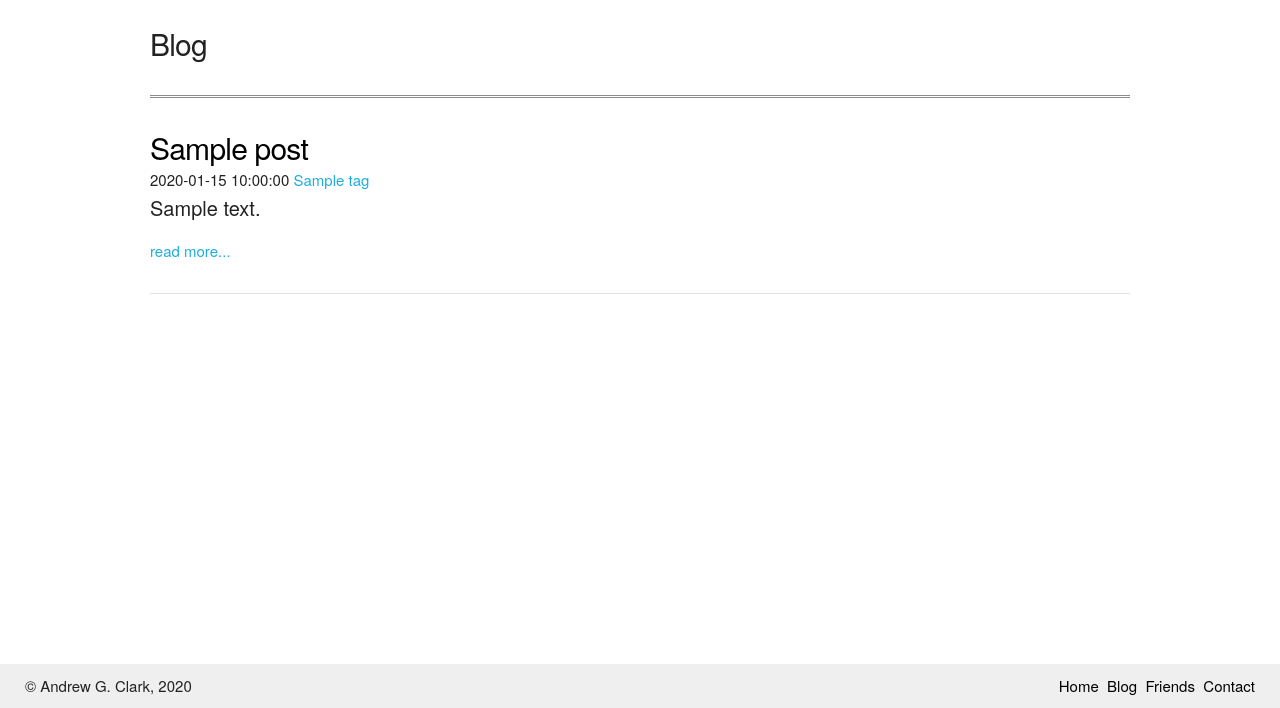
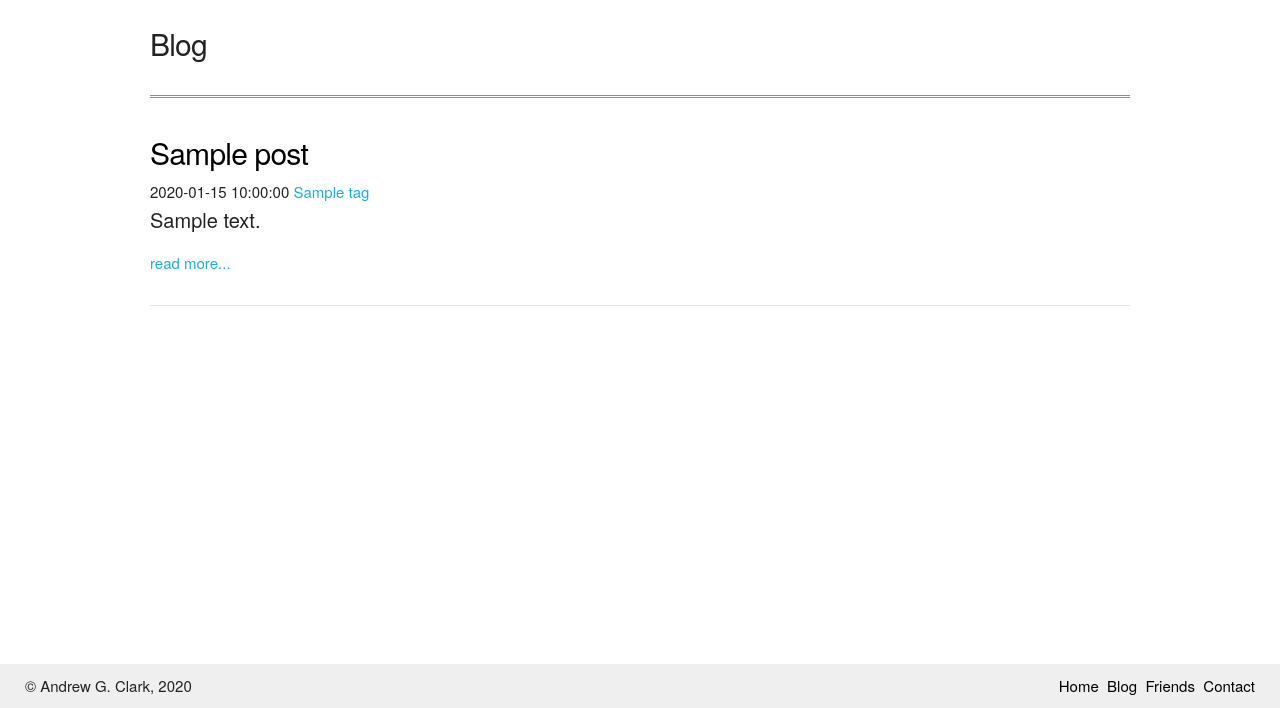
Before and after one commit to agclark12/blog_md, a Flask app: template blog_md/templates/posts.html in a window 1280 px wide. Shown: the part 92-800 px from the top of the page. Run offline with Flask 2, Linux system fonts and the light colour scheme; the template is opened without the code that fills it: most values are stand-ins (such as "Sample title", 1, 10 or a date in 2020); parts of the project's set-up code (start-up, migrations or seed data) failed here and were passed over; some libraries are stand-ins or nearby versions; grey boxes are pictures that could not be loaded.

Commit message:
little formatting issue for the blog post titles

```diff
--- a/blog_md/templates/posts.html
+++ b/blog_md/templates/posts.html
@@ -9,7 +9,7 @@
 <hr class="double">
 {% for post in posts %}
     <div>
-        <h4 class="reduce-whitespace"><a href="{{ url_for('post', name=post.path.replace('posts/', '')) }}" class="post-title">{{ post.title }}</a></h4>
+        <h4 style="margin-bottom:7px"><a href="{{ url_for('post', name=post.path.replace('posts/', '')) }}" class="post-title">{{ post.title }}</a></h4>
         <h7>{{ post.date }} <a href="{{ url_for('posts_tagged', tag=post.tag) }}">{{post.tag}}</a></h7><br>
         <p style="font-size:20px">{{post.summary}}</p>
         <h7><a href="{{ url_for('post', name=post.path.replace('posts/', '')) }}">read more...</a></h7>
--- a/blog_md/templates/posts_tagged.html
+++ b/blog_md/templates/posts_tagged.html
@@ -9,7 +9,7 @@
 <hr class="double">
 {% for post in posts %}
     <div>
-        <h4 class="reduce-whitespace"><a href="{{ url_for('post', name=post.path.replace('posts/', '')) }}" class="post-title">{{ post.title }}</a></h4>
+        <h4 style="margin-bottom:7px"><a href="{{ url_for('post', name=post.path.replace('posts/', '')) }}" class="post-title">{{ post.title }}</a></h4>
         <h7>{{ post.date }} <a href="{{ url_for('posts_tagged', tag=post.tag) }}">{{post.tag}}</a></h7><br>
         <p style="font-size:20px">{{post.summary}}</p>
         <h7><a href="{{ url_for('post', name=post.path.replace('posts/', '')) }}">read more...</a></h7>
```
